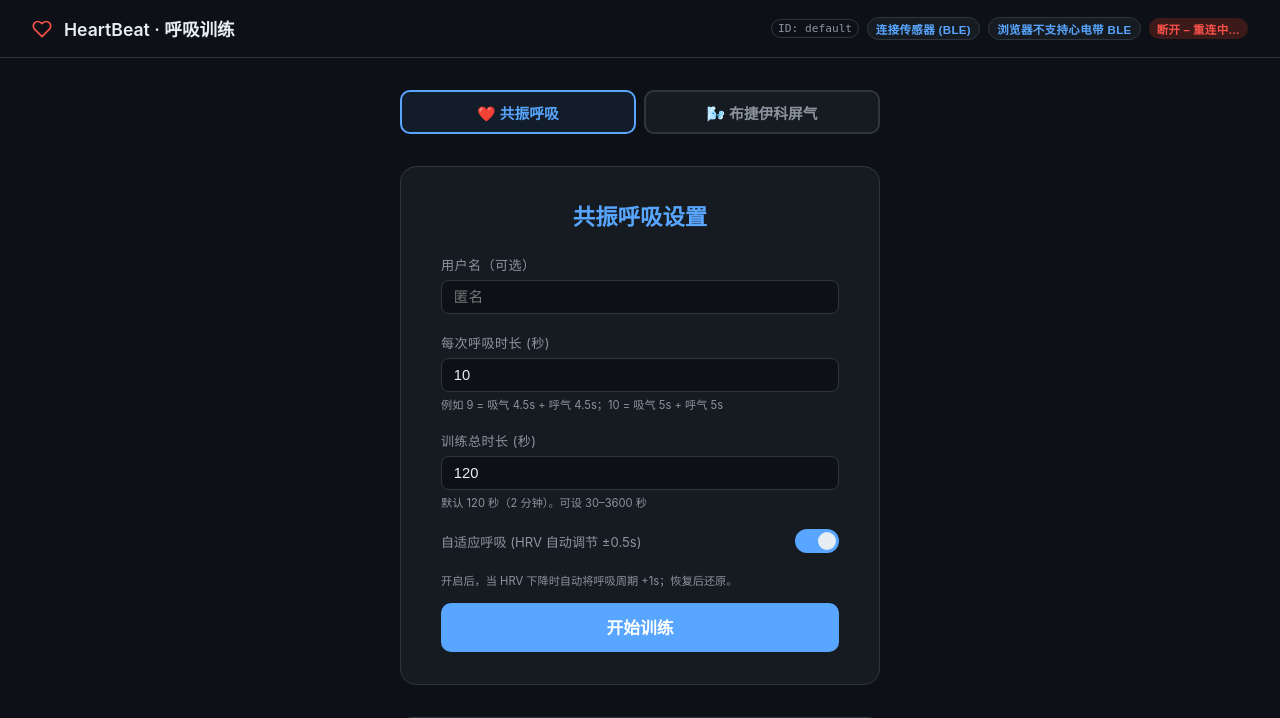
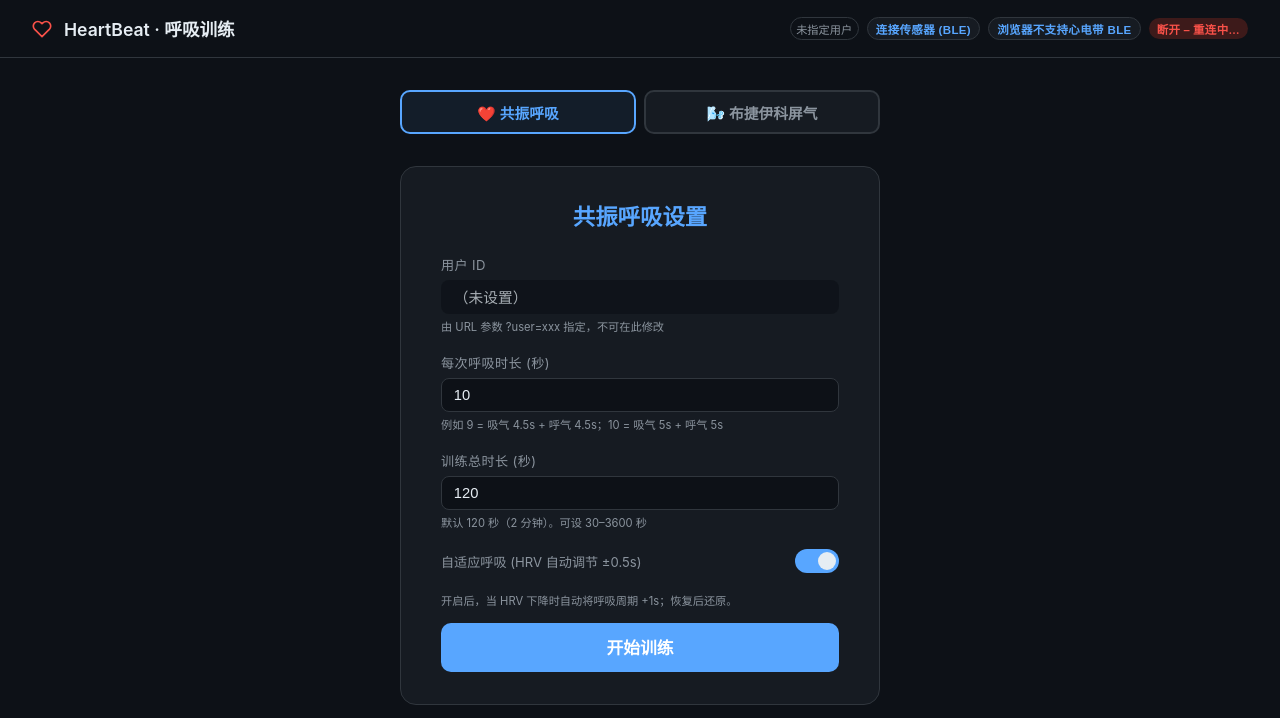
Before and after one commit to eastchendong/HeartBeatStudy1, a Flask app: page / in a window 1280 px wide. Shown: the top 718 px of the page. Run offline with Flask 3, Linux system fonts and the light colour scheme; data that the repository does not hold is empty.

Commit message:
更新用户 ID 显示方式并添加部署脚本

```diff
--- a/server/templates/index.html
+++ b/server/templates/index.html
@@ -545,8 +545,10 @@
     <h2>共振呼吸设置</h2>
 
     <div class="form-group">
-      <label for="cfg-username">用户名（可选）</label>
-      <input type="text" id="cfg-username" placeholder="匿名" maxlength="64"/>
+      <label for="cfg-username">用户 ID</label>
+      <input type="text" id="cfg-username" readonly tabindex="-1"
+             style="opacity:0.7;cursor:default;border-color:transparent"/>
+      <div class="hint">由 URL 参数 ?user=xxx 指定，不可在此修改</div>
     </div>
 
     <div class="form-group">
@@ -786,10 +788,14 @@
 <script src="{{ url_for('static', filename='js/browser_ble_heart_relay.js') }}"></script>
 <script>
 // ══════════════════════════════════════════════════════════════════════════
-// SESSION ID  (read from ?id=xxx or ?session_id=xxx in URL)
+// USERNAME (from URL: ?user=张三)
+//   用户只需拿到一个固定 URL，每次打开即可使用。
+//   session_id 自动 = username，无需手动指定。
+//   多次训练分别以时间戳区分。
 // ══════════════════════════════════════════════════════════════════════════
 const _urlParams = new URLSearchParams(window.location.search);
-const SESSION_ID = _urlParams.get('id') || _urlParams.get('session_id') || 'default';
+const USERNAME   = (_urlParams.get('user') || _urlParams.get('username') || '').trim();
+const SESSION_ID = USERNAME || 'default';
 
 /** Append ?id=SESSION_ID to an API path */
 function api(path) {
@@ -819,6 +825,7 @@ const trainingScreen = document.getElementById('training-screen');
 const doneBanner     = document.getElementById('session-done');
 
 const cfgUsername    = document.getElementById('cfg-username');
+cfgUsername.value    = USERNAME || '（未设置）';
 const cfgCycle       = document.getElementById('cfg-cycle');
 const cfgDuration    = document.getElementById('cfg-duration');
 const cfgAdaptive    = document.getElementById('cfg-adaptive');
@@ -1133,8 +1140,6 @@ async function startSession() {
   const breathCycle = parseFloat(cfgCycle.value) || 10;
   const duration    = parseInt(cfgDuration.value) || 120;
   const adaptive    = cfgAdaptive.checked;
-  const username    = cfgUsername.value.trim();
-
   // Send config to server
   await fetch(api('/api/configure'), {
     method: 'POST',
@@ -1143,7 +1148,7 @@ async function startSession() {
       breath_cycle: breathCycle,
       session_duration: duration,
       adaptive: adaptive,
-      username: username,
+      username: USERNAME,
     })
   });
 
@@ -1206,7 +1211,7 @@ async function saveSessionData() {
     const resp = await fetch(api('/api/save_session'), {
       method: 'POST',
       headers: { 'Content-Type': 'application/json' },
-      body: JSON.stringify({ username: cfgUsername.value.trim() })
+      body: JSON.stringify({ username: USERNAME })
     });
     const result = await resp.json();
     if (result.ok) {
@@ -1359,7 +1364,7 @@ document.getElementById('buteyko-begin-btn').addEventListener('click', async ()
     method: 'POST',
     headers: { 'Content-Type': 'application/json' },
     body: JSON.stringify({
-      username: cfgUsername.value.trim(),
+      username: USERNAME,
       bolt_seconds: bBoltSeconds,
       target_hold: bConfig.target_hold,
       ...bConfig,
@@ -1557,7 +1562,7 @@ document.getElementById('b-save-btn').addEventListener('click', async () => {
     const resp = await fetch(api('/api/buteyko/save'), {
       method: 'POST',
       headers: { 'Content-Type': 'application/json' },
-      body: JSON.stringify({ username: document.getElementById('cfg-username').value.trim() })
+      body: JSON.stringify({ username: USERNAME })
     });
     const result = await resp.json();
     if (result.ok) {
@@ -1807,8 +1812,8 @@ updateBleDiagnostics();
 connectSSE();
 window.addEventListener('resize', () => { if (!idleMode) layoutTimeline(); });
 
-// Show session ID
-document.getElementById('session-id-label').textContent = `ID: ${SESSION_ID}`;
+// Show username in header
+document.getElementById('session-id-label').textContent = USERNAME || '未指定用户';
 </script>
 </body>
 </html>
```
Also changed, not shown: 1 other file.
